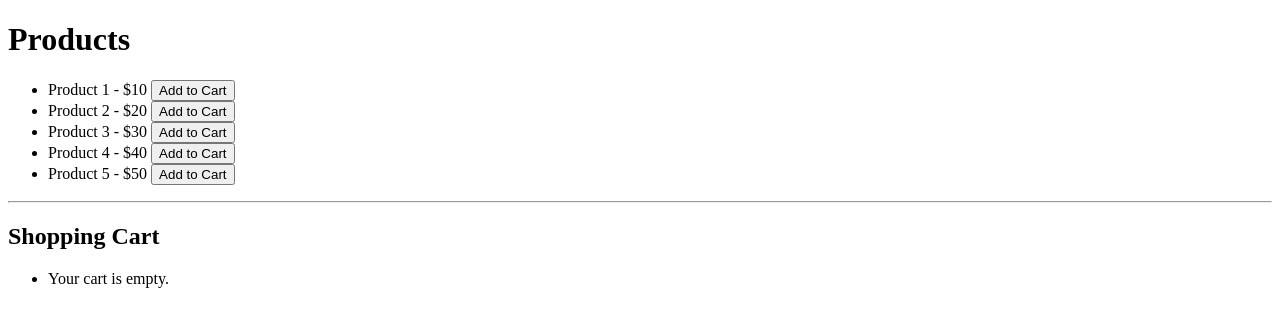
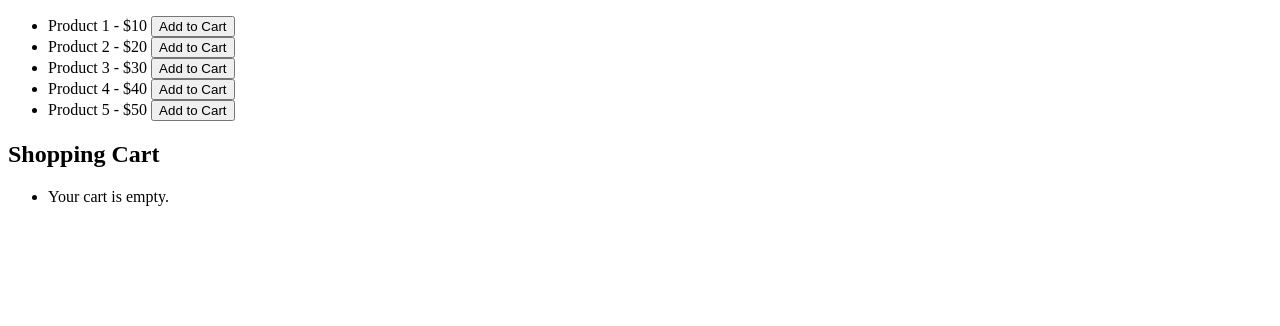
Before and after one commit to acciojob/shopping-cart-sessions-Srikanth44437, a website: page main.html in a window 1280 px wide. Drawn offline with Linux system fonts and the light colour scheme.

Commit message:
created a submission

```diff
--- a/main.html
+++ b/main.html
@@ -6,14 +6,10 @@
   </head>
 
   <body>
-    <!-- do not edit this file -->
-    <h1>Products</h1>
     <ul id="product-list"></ul>
-    <hr />
     <h2>Shopping Cart</h2>
     <ul id="cart-list"></ul>
     <button id="clear-cart-btn">Clear Cart</button>
-
     <script type="text/javascript" src="./script.js"></script>
   </body>
 </html>
```
